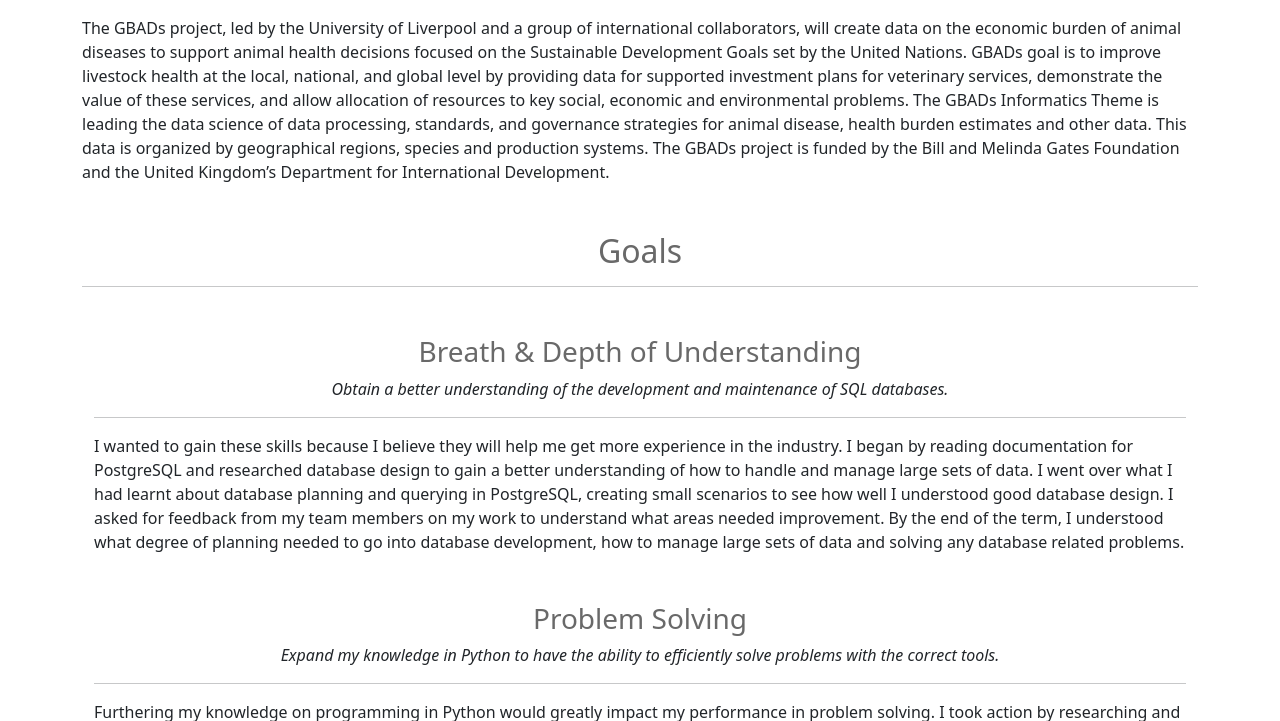
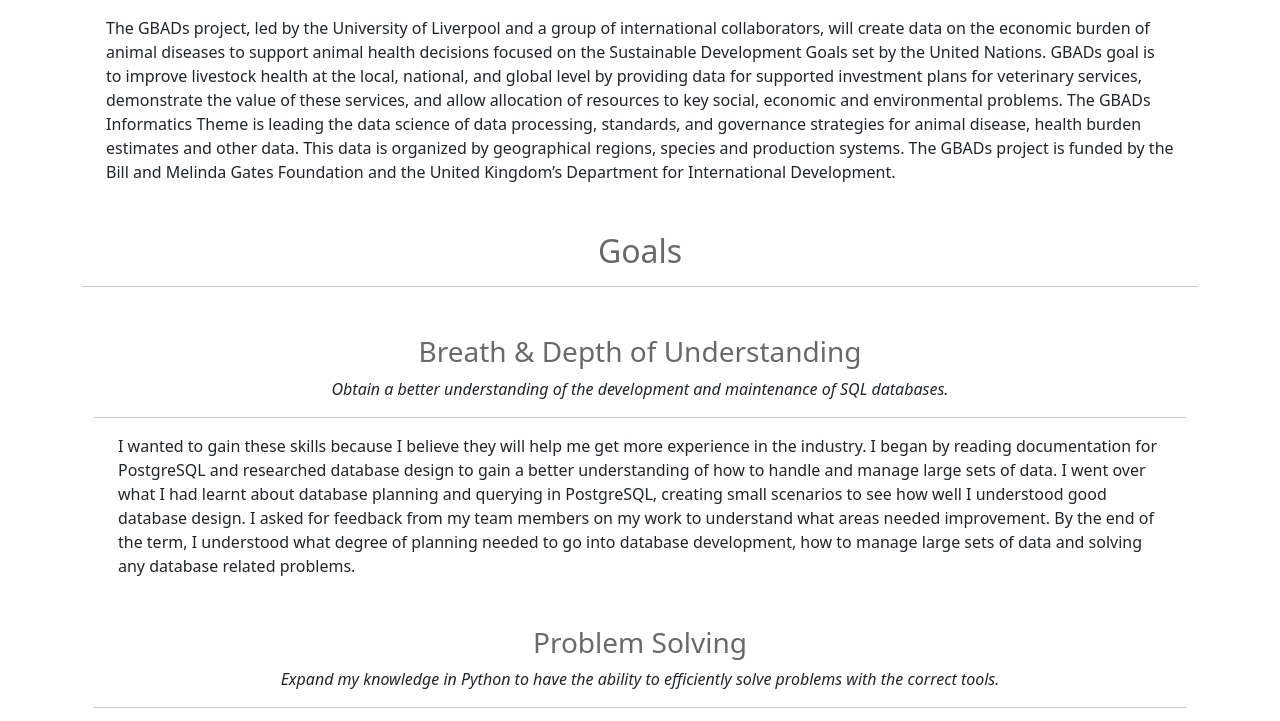
Before and after one commit to Brochin5671/Brochin5671.github.io, a plain HTML site: page index.html in a window 1280 px wide. Shown: the part 512-1233 px from the top of the page. Drawn offline with nearby package versions, Linux system fonts and the light colour scheme.

Commit message:
Updated padding for paragraphs

```diff
--- a/index.css
+++ b/index.css
@@ -2,3 +2,7 @@
     text-align: center;
     color: dimgray;
 }
+
+p{
+    padding: 0 1.5rem 0 1.5rem;
+}
```
